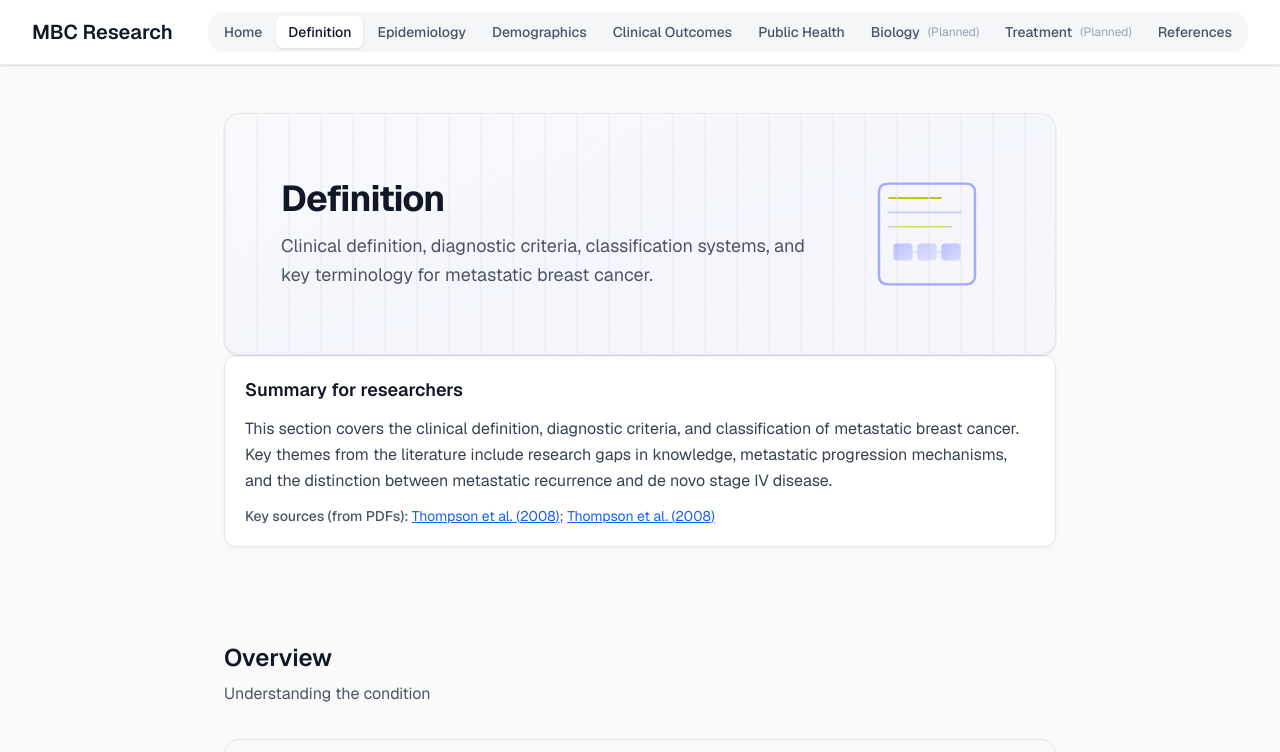
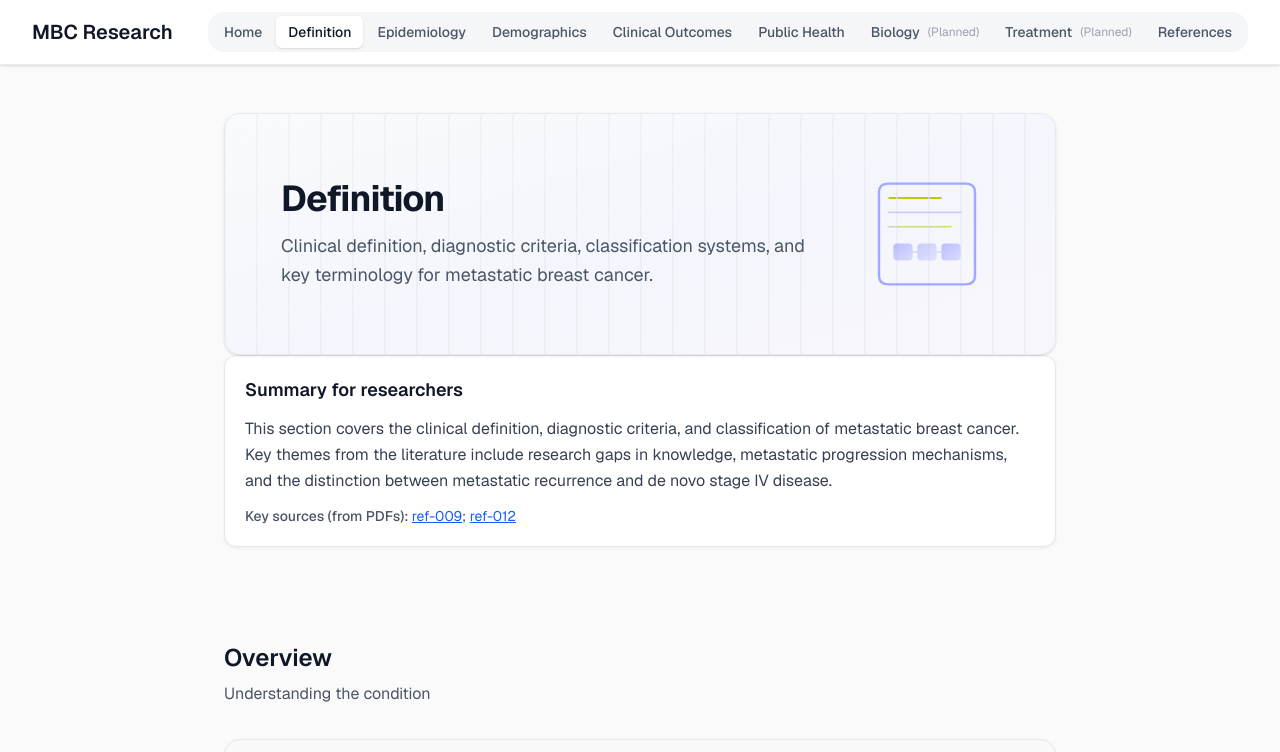
Before and after one commit to Gerald450/metastatic_breast_cancer_research_site, a Next.js app: page /definition in a window 1280 px wide. Shown: the top 752 px of the page. Built offline with nearby package versions, Linux system fonts and the light colour scheme.

Commit message:
fix refs

```diff
--- a/app/page.tsx
+++ b/app/page.tsx
@@ -23,7 +23,7 @@ export default function Home() {
             Summary for researchers
           </h2>
           <p className="text-gray-700 dark:text-gray-300 leading-relaxed">
-            This site synthesizes evidence on metastatic breast cancer from the literature (PDFs). Key metrics and figures below draw on population-based and clinical studies of survival over time, prevalence and burden, and outcomes by metastatic site. Key sources include Caswell et al. (2018), Lord et al. (2019), Mariotto et al. (2017), and others — see <Link href="/references" className="text-blue-600 hover:text-blue-800 dark:text-blue-400 dark:hover:text-blue-300 underline">References</Link> for full citations and PDF links.
+            This site synthesizes evidence on metastatic breast cancer from the literature (PDFs). Key metrics and figures below draw on population-based and clinical studies of survival over time, prevalence and burden, and outcomes by metastatic site. Key sources include ref-001, ref-002, ref-003, and others — see <Link href="/references" className="text-blue-600 hover:text-blue-800 dark:text-blue-400 dark:hover:text-blue-300 underline">References</Link> for full citations and PDF links.
           </p>
         </div>
       </div>
--- a/components/ReferenceList.tsx
+++ b/components/ReferenceList.tsx
@@ -1,19 +1,29 @@
 'use client';
 
-import { useState } from 'react';
+import { useState, useMemo } from 'react';
 import type { Reference, SiteSection } from '@/lib/references';
+import { getFigureSourceIdsForSection } from '@/lib/section-figure-sources';
 
 interface ReferenceListProps {
   references: Reference[];
   filterBy?: SiteSection; // usedFor tag to filter by
+  /** Ref IDs that must appear when filterBy is set (e.g. sources from figures on this tab). Ensures visuals' sources match the list. */
+  ensureIds?: string[];
 }
 
 export default function ReferenceList({
   references,
   filterBy,
+  ensureIds,
 }: ReferenceListProps) {
   const [selectedFilter, setSelectedFilter] = useState<SiteSection | 'all' | undefined>(
     filterBy || undefined
+  );
+
+  // Ref IDs that must be included when showing this section (from figures on this tab)
+  const requiredIds = useMemo(
+    () => new Set(ensureIds ?? (filterBy ? getFigureSourceIdsForSection(filterBy) : [])),
+    [filterBy, ensureIds]
   );
 
   // Get all unique usedFor tags
@@ -21,11 +31,18 @@ export default function ReferenceList({
     new Set(references.flatMap((ref) => ref.usedFor))
   ).sort() as SiteSection[];
 
-  // Filter references if a tag is selected
-  const filteredReferences =
-    selectedFilter && selectedFilter !== 'all'
-      ? references.filter((ref) => ref.usedFor.includes(selectedFilter as SiteSection))
-      : references;
+  // Filter references: (usedFor includes section) OR (id in requiredIds) so visuals' sources match the list
+  const filteredReferences = useMemo(() => {
+    if (!selectedFilter || selectedFilter === 'all') return references;
+    const bySection = references.filter((ref) => ref.usedFor.includes(selectedFilter as SiteSection));
+    const byFigureSources = references.filter((ref) => requiredIds.has(ref.id));
+    const seen = new Set<string>();
+    return [...bySection, ...byFigureSources].filter((ref) => {
+      if (seen.has(ref.id)) return false;
+      seen.add(ref.id);
+      return true;
+    });
+  }, [references, selectedFilter, requiredIds]);
 
   return (
     <div className="space-y-4">
--- a/components/TabSummary.tsx
+++ b/components/TabSummary.tsx
@@ -7,20 +7,6 @@ interface TabSummaryProps {
   section: SiteSection;
   /** Optional: show a "Summary" heading above the block */
   showHeading?: boolean;
-}
-
-/** Short author label: "S. Caswell-Jin, H. Plevritis, et al." -> "Caswell-Jin et al."; "Alastair Thompson et al." -> "Thompson et al." */
-function shortAuthorLabel(authors: string | undefined): string {
-  if (!authors) return 'n.d.';
-  const first = authors.split(',')[0]?.trim() ?? '';
-  const hasEtAl = /et\s+al\.?/i.test(authors);
-  const cleaned = first.replace(/^[A-Z]\.?\s*/i, '').trim() || first;
-  const words = cleaned.split(/\s+/);
-  const surname = hasEtAl && words.length > 1 && /et\s+al\.?/i.test(cleaned)
-    ? words[words.findIndex((w) => /^et$/i.test(w)) - 1] ?? words[words.length - 1]
-    : words[0] ?? cleaned;
-  if (hasEtAl) return `${surname} et al.`;
-  return surname;
 }
 
 export default function TabSummary({ section, showHeading = true }: TabSummaryProps) {
@@ -49,7 +35,7 @@ export default function TabSummary({ section, showHeading = true }: TabSummaryPr
                 href={`/references#${ref.id}`}
                 className="text-blue-600 hover:text-blue-800 dark:text-blue-400 dark:hover:text-blue-300 underline"
               >
-                {shortAuthorLabel(ref.authors)} ({ref.year})
+                {ref.id}
               </Link>
             </span>
           ))}
--- a/lib/references.ts
+++ b/lib/references.ts
@@ -38,7 +38,7 @@ export const references: Reference[] = [
     filename: 'pky062.pdf',
     localUrl: '/pdfs/Caswell_et_al.pdf',
     doi: '10.1093/jncics/pky062',
-    usedFor: ['clinical-outcomes'],
+    usedFor: ['clinical-outcomes', 'demographics'],
     highlightNotes: [
       {
         section: 'Clinical Outcomes',
@@ -71,7 +71,7 @@ export const references: Reference[] = [
     filename: 'e026414.full.pdf',
     localUrl: '/pdfs/Lord_et_ al.pdf',
     doi: '10.1136/bmjopen-2018-026414',
-    usedFor: ['epidemiology', 'clinical-outcomes'],
+    usedFor: ['epidemiology', 'clinical-outcomes', 'public-health', 'demographics'],
     highlightNotes: [
       {
         section: 'Epidemiology',
@@ -128,7 +128,7 @@ export const references: Reference[] = [
     filename: 's43856-023-00304-x.pdf',
     localUrl: '/pdfs/Hudock_et_al.pdf',
     doi: '10.1038/s43856-023-00304-x',
-    usedFor: ['epidemiology', 'clinical-outcomes'],
+    usedFor: ['epidemiology', 'clinical-outcomes', 'public-health', 'demographics'],
     highlightNotes: [
       {
         section: 'Epidemiology',
@@ -154,7 +154,7 @@ export const references: Reference[] = [
     filename: 'Cancer - 2021 - Hendrick - Age distributions...',
     localUrl: '/pdfs/Hendrick_et_al.pdf',
     doi: '10.1002/cncr.33846',
-    usedFor: ['demographics'],
+    usedFor: ['demographics', 'clinical-outcomes', 'public-health'],
     highlightNotes: [
       {
         section: 'Demographics',
@@ -181,7 +181,7 @@ export const references: Reference[] = [
     filename: 's10549-018-4956-y.pdf',
     localUrl: '/pdfs/Bonotto_et_al.pdf',
     doi: '10.1007/s10549-018-4956-y',
-    usedFor: ['clinical-outcomes'],
+    usedFor: ['clinical-outcomes', 'demographics'],
     highlightNotes: [
       {
         section: 'Clinical Outcomes',
@@ -207,7 +207,7 @@ export const references: Reference[] = [
     filename: 'Cancer Medicine - 2018 - Xiao...',
     localUrl: '/pdfs/Xiao_et_al.pdf',
     doi: '10.1002/cam4.1370',
-    usedFor: ['clinical-outcomes'],
+    usedFor: ['clinical-outcomes', 'public-health', 'demographics'],
     highlightNotes: [
       {
         section: 'Clinical Outcomes',
@@ -311,7 +311,7 @@ export const references: Reference[] = [
     filename: 'PIIS2589537022000128.pdf',
     localUrl: '/pdfs/Mariotto_et_al.pdf',
     doi: null,
-    usedFor: ['epidemiology', 'public-health'],
+    usedFor: ['epidemiology', 'public-health', 'clinical-outcomes', 'demographics'],
     highlightNotes: [
       {
         section: 'Epidemiology',
--- /dev/null
+++ b/lib/section-figure-sources.ts
@@ -0,0 +1,22 @@
+import type { SiteSection } from './references';
+
+/**
+ * Ref IDs that can appear as "Sources" under figures on each section.
+ * Derived from extracted data (survival_over_time, prevalence_burden,
+ * demographics_age_race, metastatic_site_outcomes). Kept in sync so the
+ * "References Used" list at the bottom of each tab includes every ref
+ * cited in visuals above.
+ */
+export const SECTION_FIGURE_SOURCE_IDS: Record<SiteSection, string[]> = {
+  definition: [],
+  epidemiology: [],
+  demographics: ['ref-001', 'ref-002', 'ref-004', 'ref-005', 'ref-006', 'ref-007', 'ref-011'],
+  'clinical-outcomes': ['ref-001', 'ref-002', 'ref-004', 'ref-005', 'ref-006', 'ref-007', 'ref-011'],
+  'public-health': ['ref-002', 'ref-003', 'ref-004', 'ref-005', 'ref-007', 'ref-011'],
+  biology: [],
+  treatment: [],
+};
+
+export function getFigureSourceIdsForSection(section: SiteSection): string[] {
+  return SECTION_FIGURE_SOURCE_IDS[section] ?? [];
+}
```
